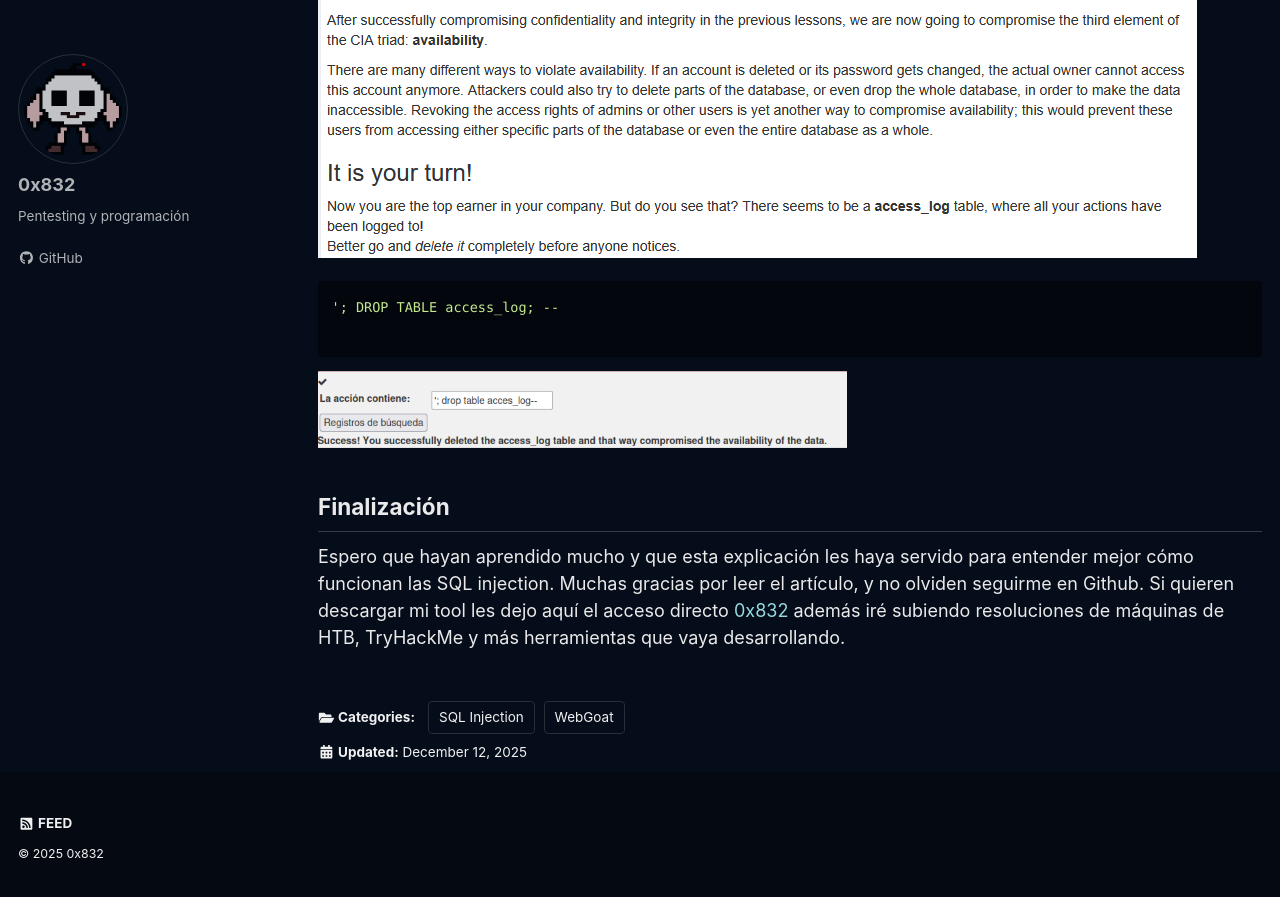
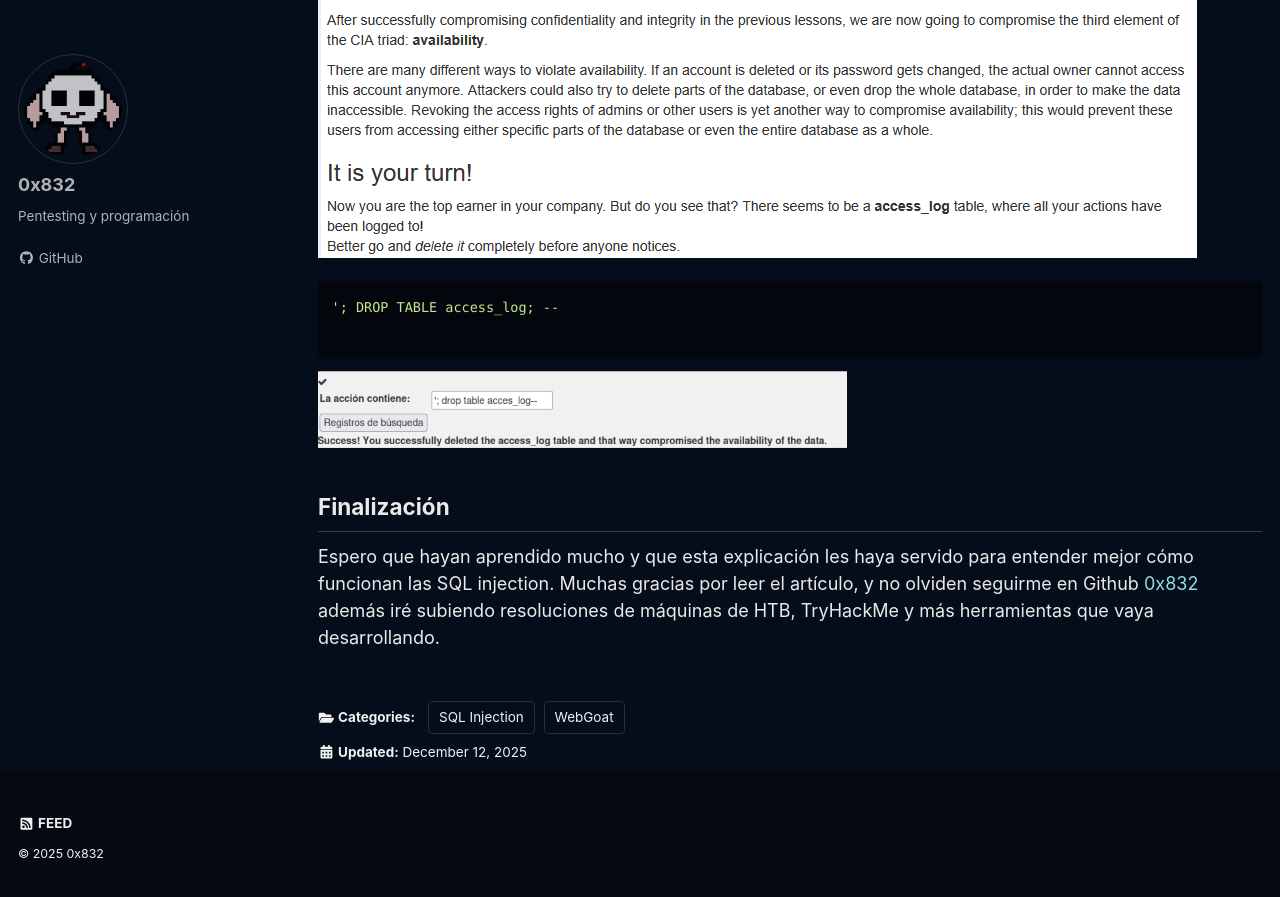
Before and after one commit to 0x832/0x832.github.io, a Jekyll site: the page built from _posts/2025-12-12-A3-Injection.md, in a window 1280 px wide and 900 px high, scrolled down 10235 px. Shown: the top 897 px of the window. Built offline with Jekyll 4.4.1, drawn with Linux system fonts in a browser that asks for light colours; cached includes are drawn as plain includes; a script that is not in the unit is left out.

Commit message:
Update 2025-12-12-A3-Injection.md

```diff
--- a/_posts/2025-12-12-A3-Injection.md
+++ b/_posts/2025-12-12-A3-Injection.md
@@ -156,5 +156,4 @@ En esta práctica aplicaremos una consulta SQL para borrar una tabla; si leemos
 
 ## Finalización
 
-Espero que hayan aprendido mucho y que esta explicación les haya servido para entender mejor cómo funcionan las SQL injection. Muchas gracias por leer el artículo, y no olviden seguirme en Github. Si quieren descargar mi tool les dejo aquí el acceso directo
-<a href="https://github.com/0x832">0x832</a> además iré subiendo resoluciones de máquinas de HTB, TryHackMe y más herramientas que vaya desarrollando.
+Espero que hayan aprendido mucho y que esta explicación les haya servido para entender mejor cómo funcionan las SQL injection. Muchas gracias por leer el artículo, y no olviden seguirme en Github <a href="https://github.com/0x832">0x832</a> además iré subiendo resoluciones de máquinas de HTB, TryHackMe y más herramientas que vaya desarrollando.
```
